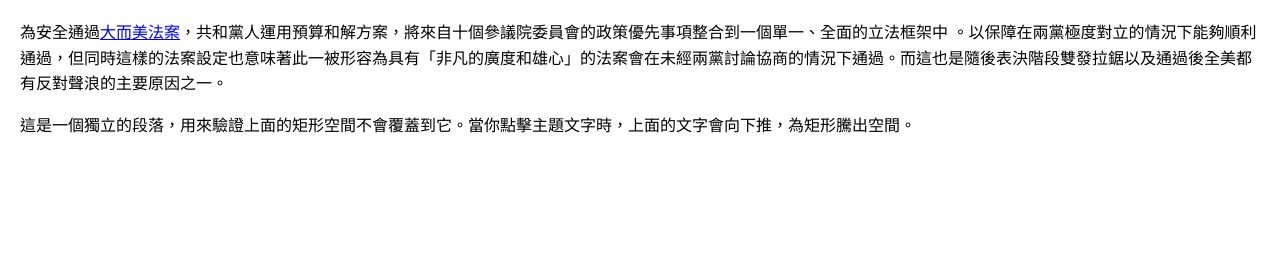
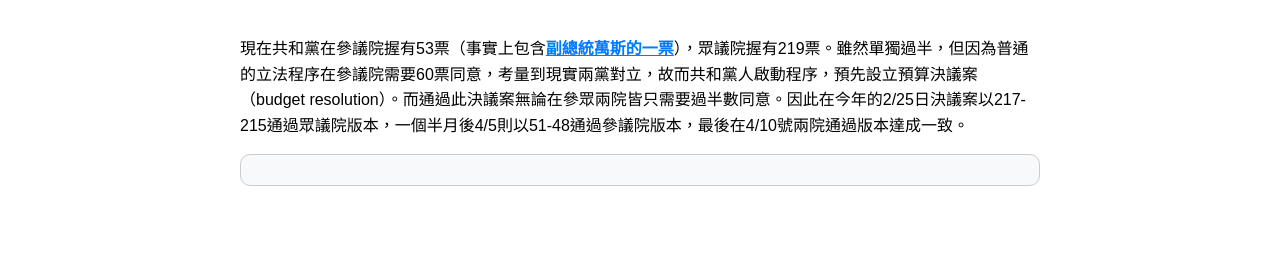
Before and after one commit to Sam-J-Hsiao/NATSA_TeamProgram_USCapitol-editorial, a plain HTML site: page %e6%9b%b8%e6%91%98%e2%80%94%e2%80%94%e9%80%83%e9%9b%a2%e4%b8%ad%e5%9c%8b.html in a window 1280 px wide. Drawn offline with Linux system fonts and the light colour scheme.

Commit message:
Update %e6%9b%b8%e6%91%98%e2%80%94%e2%80%94%e9%80%83%e9%9b%a2%e4%b8%ad%e5%9c%8b.html

```diff
--- a/%e6%9b%b8%e6%91%98%e2%80%94%e2%80%94%e9%80%83%e9%9b%a2%e4%b8%ad%e5%9c%8b.html
+++ b/%e6%9b%b8%e6%91%98%e2%80%94%e2%80%94%e9%80%83%e9%9b%a2%e4%b8%ad%e5%9c%8b.html
@@ -1,66 +1,68 @@
 <!DOCTYPE html>
-<html lang="zh-Hant">
+<html lang="zh-TW">
 <head>
     <meta charset="UTF-8">
     <meta name="viewport" content="width=device-width, initial-scale=1.0">
-    <title>動態描述功能範例</title>
+    <title>互動式內容展示</title>
     <style>
         body {
             font-family: Arial, sans-serif;
             line-height: 1.6;
-            margin: 20px;
+            padding: 20px;
+            max-width: 800px;
+            margin: 0 auto;
         }
 
-        .toggle-text {
-            color: blue;
+        .highlight-text {
+            color: #007BFF;
             text-decoration: underline;
             cursor: pointer;
+            font-weight: bold;
         }
 
         .description-container {
-            display: none; /* 初始狀態下隱藏 */
-            background-color: #f9f9f9;
             border: 1px solid #ccc;
-            border-radius: 8px; /* 圓角效果 */
+            border-radius: 10px;
             padding: 15px;
-            margin-top: 10px; /* 在主題文字下方留出空間 */
-            width: 100%; /* 確保寬度與父元素（段落）相同 */
-            box-sizing: border-box; /* 確保 padding 和 border 不會增加總寬度 */
+            margin-top: 10px;
+            background-color: #f8f9fa;
+            max-height: 0;
+            overflow: hidden;
+            transition: max-height 0.3s ease-out, padding 0.3s ease-out;
         }
 
-        .description-container p {
-            margin: 0;
+        .description-container.active {
+            max-height: 200px; /* 根據內容調整此值 */
+            padding: 15px;
         }
 
-        .description-container a {
-            color: blue;
-            text-decoration: underline;
+        .description-text {
+            color: #333;
+            font-size: 14px;
         }
     </style>
 </head>
 <body>
 
     <p>
-        為安全通過<span class="toggle-text" onclick="toggleDescription('description1')">大而美法案</span>，共和黨人運用預算和解方案，將來自十個參議院委員會的政策優先事項整合到一個單一、全面的立法框架中 。以保障在兩黨極度對立的情況下能夠順利通過，但同時這樣的法案設定也意味著此一被形容為具有「非凡的廣度和雄心」的法案會在未經兩黨討論協商的情況下通過。而這也是隨後表決階段雙發拉鋸以及通過後全美都有反對聲浪的主要原因之一。
+        現在共和黨在參議院握有53票（事實上包含<span id="highlighted-topic" class="highlight-text">副總統萬斯的一票</span>），眾議院握有219票。雖然單獨過半，但因為普通的立法程序在參議院需要60票同意，考量到現實兩黨對立，故而共和黨人啟動程序，預先設立預算決議案（budget resolution）。而通過此決議案無論在參眾兩院皆只需要過半數同意。因此在今年的2/25日決議案以217-215通過眾議院版本，一個半月後4/5則以51-48通過參議院版本，最後在4/10號兩院通過版本達成一致。
     </p>
 
-    <div id="description1" class="description-container">
-        <p>
-            大而美法案意味著他<a href="https://m1101dy.darphia.com/" target="_blank">大而美</a>。
+    <div id="description-box" class="description-container">
+        <p class="description-text">
+            美國憲法規定副總統為參議院議長，但其職權有所限制，不能參與辯論或提出議案，只能在同意與不同意票平票時投下「關鍵性的一票」。歷史上最多次使用此一職責的為第49任副總統賀錦麗，在其任內一共使用了33次，主要原因為兩黨人數差距過小。
         </p>
     </div>
 
-    <p>這是一個獨立的段落，用來驗證上面的矩形空間不會覆蓋到它。當你點擊主題文字時，上面的文字會向下推，為矩形騰出空間。</p>
+    <script>
+        document.addEventListener('DOMContentLoaded', function() {
+            const topicElement = document.getElementById('highlighted-topic');
+            const descriptionBox = document.getElementById('description-box');
 
-    <script>
-        function toggleDescription(descriptionId) {
-            const descriptionContainer = document.getElementById(descriptionId);
-            if (descriptionContainer.style.display === 'block') {
-                descriptionContainer.style.display = 'none';
-            } else {
-                descriptionContainer.style.display = 'block';
-            }
-        }
+            topicElement.addEventListener('click', function() {
+                descriptionBox.classList.toggle('active');
+            });
+        });
     </script>
 
 </body>
```
